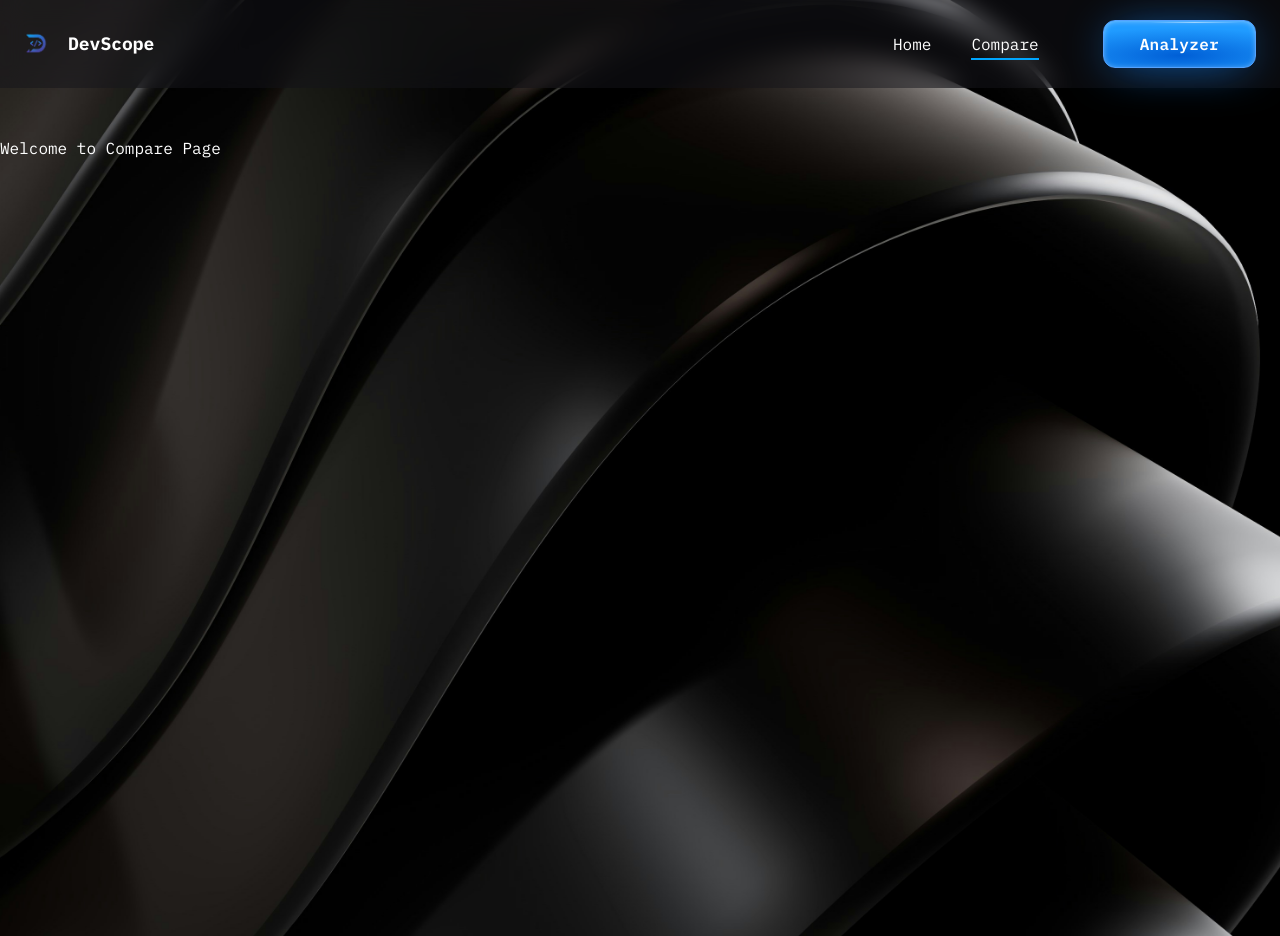
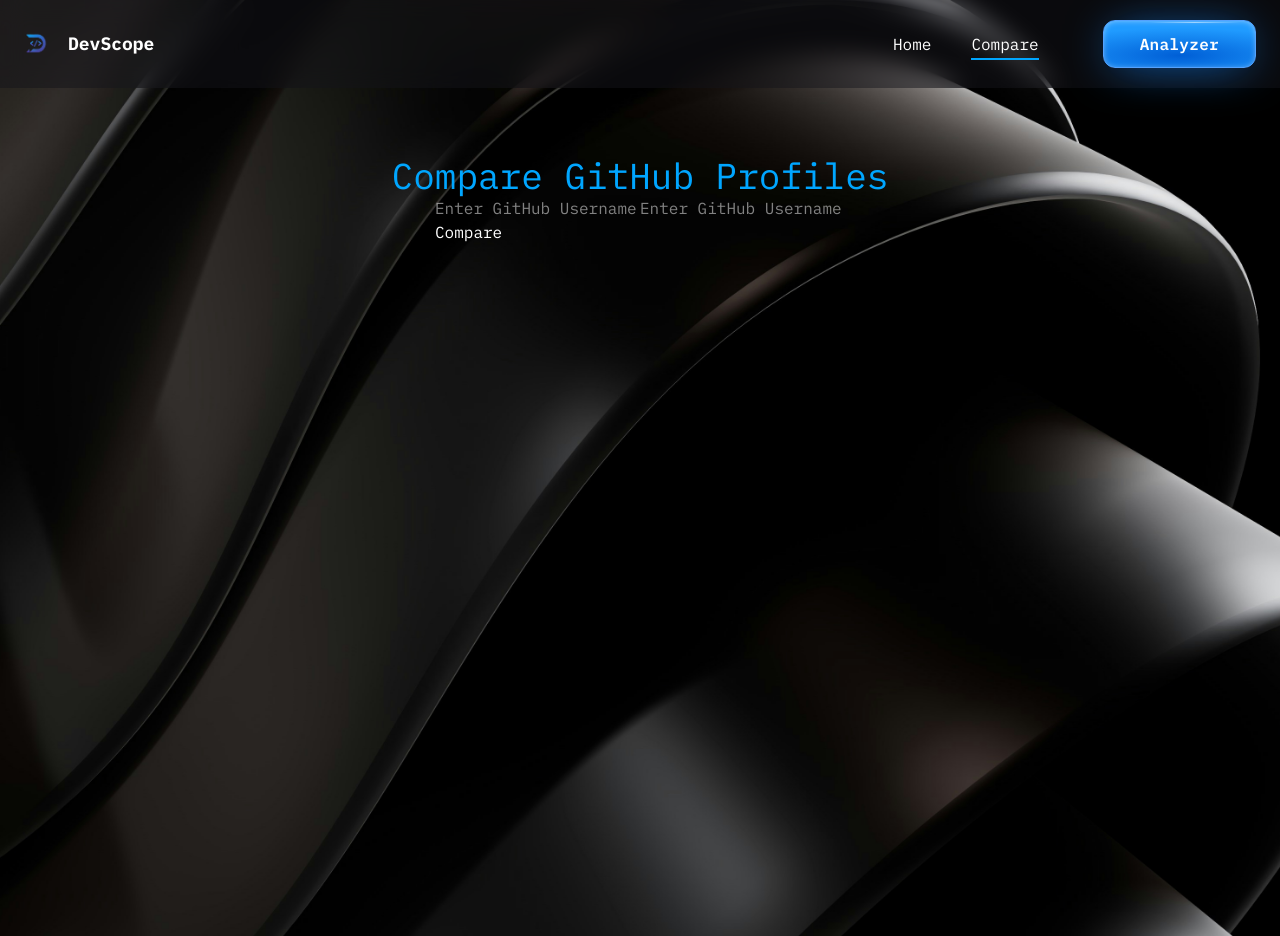
Before and after one commit to anshumitasahu/DevScope, a React (Vite) app: page /Compare in a window 1280 px wide. Built offline with nearby package versions, Linux system fonts and the light colour scheme.

Commit message:
feat: compare GitHub profiles with dual user fetch

```diff
--- a/src/Components/Compare.jsx
+++ b/src/Components/Compare.jsx
@@ -1,9 +1,102 @@
+import { useEffect, useState } from "react";
 import { useNavigate } from "react-router-dom";
+import CompareForm from "./compare page/CompareForm";
+import CompareProfileCards from "./compare page/CompareProfile";
 
 export default function Compare() {
+    const [loading, setLoading] = useState(false);
+
+    const [username1, setUsername1] = useState("");
+    const [username2, setUsername2] = useState("");
+
+    const [profile1, setProfile1] = useState(null);
+    const [profile2, setProfile2] = useState(null);
+
+    const [error, setError] = useState("");
+
+    async function fetchProfile(username) {
+        const token = import.meta.env.VITE_GITHUB_TOKEN;
+
+        const headers = {
+            Authorization: `Bearer ${token}`,
+        };
+
+        const [userResponse, repoResponse] = await Promise.all([
+            fetch(`https://api.github.com/users/${username}`, { headers }),
+            fetch(`https://api.github.com/users/${username}/repos`, { headers }),
+        ]);
+
+        if (!userResponse.ok) {
+            throw new Error("User not found");
+        }
+
+        const user = await userResponse.json();
+        const repos = await repoResponse.json();
+
+        const languages = {};
+
+        repos.forEach((repo) => {
+            if (!repo.language) return;
+
+            languages[repo.language] =
+                (languages[repo.language] || 0) + 1;
+        });
+
+        const languageData = Object.entries(languages).map(([name, value]) => ({
+            name,
+            value,
+        }));
+
+        return {
+            user,
+            repos,
+            languageData,
+        };
+    }
+
+    async function compareUsers() {
+        if (!username1.trim() || !username2.trim()) {
+            alert("Please enter both GitHub usernames");
+            return;
+        }
+        try {
+            setLoading(true)
+            setError("");
+
+            const [profileA, profileB] = await Promise.all([
+                fetchProfile(username1),
+                fetchProfile(username2)
+            ])
+            setProfile1(profileA);
+            setProfile2(profileB);
+        }
+        catch (err) {
+            setError(err.message);
+        }
+        finally {
+            setLoading(false)
+        }
+    }
+
+
     return (
-        <div className="min-h-screen">
-            Welcome to Compare Page
+        <div className="min-h-screen flex flex-col items-center px-8 pt-5 max-w-7xl mx-auto">
+            <div className="text-primary text-4xl">
+                Compare GitHub Profiles
+            </div>
+            <div>
+                <CompareForm
+                    username1={username1}
+                    username2={username2}
+                    setUsername1={setUsername1}
+                    setUsername2={setUsername2}
+                    onCompare={compareUsers}
+                />
+            </div>
+            <div className="grid grid-cols-2 gap-8 mt-10">
+                <CompareProfileCards profile={profile1} />
+                <CompareProfileCards profile={profile2} />
+            </div>
         </div>
     )
 }
--- /dev/null
+++ b/src/Components/compare page/CompareForm.jsx
@@ -0,0 +1,13 @@
+export default function CompareForm({
+    username1, username2 , setUsername1, setUsername2 , onCompare
+}) {
+    return (
+        <div>
+            <div>
+                <input type="text" placeholder="Enter GitHub Username" value={username1} onChange={(e) => setUsername1(e.target.value)} />
+                <input type="text" placeholder="Enter GitHub Username" value={username2} onChange={(e) => setUsername2(e.target.value)} />
+            </div>
+            <button onClick={onCompare}>Compare</button>
+        </div>
+    );
+}
--- /dev/null
+++ b/src/Components/compare page/CompareProfile.jsx
@@ -0,0 +1,13 @@
+export default function CompareProfileCards({ profile }) {
+    if (!profile) return null;
+
+    const { user } = profile;
+
+    return (
+        <div>
+            <img src={user.avatar_url} />
+            <h2>{user.name || user.login}</h2>
+            <p>{user.bio}</p>
+        </div>
+    );
+}
```
Also changed, not shown: src/Components/compare page/CompareStats.jsx (added).
